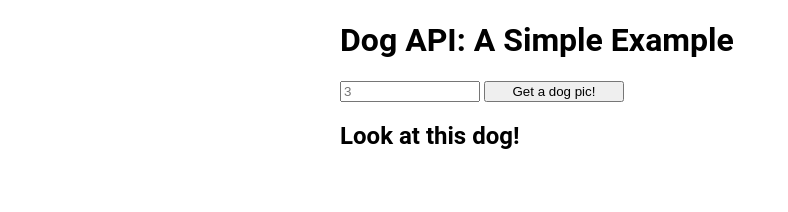
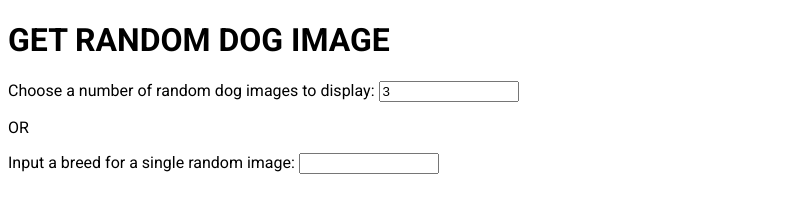
Before and after one commit to thinkful-ei-firefly/Dog-API-Vincent-Julian, a plain HTML site: page index.html in a window 1280 px wide. Shown: the whole page, without its empty margins (0-788 px from the left). Drawn offline with nearby package versions, Linux system fonts and the light colour scheme.

Commit message:
Update index.html

```diff
--- a/index.html
+++ b/index.html
@@ -1,29 +1,32 @@
 <!DOCTYPE html>
 <html lang="en">
-
 <head>
   <meta charset="UTF-8">
   <meta name="viewport" content="width=device-width, initial-scale=1.0">
   <meta http-equiv="X-UA-Compatible" content="ie=edge">
-  <title>Dog API Example</title>
-  <link rel="stylesheet" href="index.css">
-  <script src="https://code.jquery.com/jquery-3.3.1.js" integrity="sha256-2Kok7MbOyxpgUVvAk/HJ2jigOSYS2auK4Pfzbm7uH60="
-    crossorigin="anonymous"></script>
+  <title>Document</title>
+  <link href="https://fonts.googleapis.com/css?family=Roboto:400,700&display=swap" rel="stylesheet">
+  <link href="index.css" rel="stylesheet">
 </head>
-
 <body>
-  <div class="container">
-    <h1>Dog API: A Simple Example</h1>
-
-    <form>
-      <input type="number" id="dogs" name="numOfDogs" min="1" max="50" placeholder="3" required>
-      <input type="submit" value="Get a dog pic!">
+  <header><h1>GET RANDOM DOG IMAGE</h1></header>
+  <main>
+    <form class="rando-dog">
+      <label for="number">Choose a number of random dog images to display:</label>
+      <input type="number" id="number" name="number" value="3" min="1" max="50" required>
     </form>
-    <section class="results-img">
-      <h2>Look at this dog!</h2>
+    <p>OR</p>
+    <form class="select-breed">
+      <label for="breed">Input a breed for a single random image:</label>
+      <input type="text" id="breed" name="breed" required>
+    </form>
+    <section class="dog-imgs">
     </section>
-  </div>
+  </main>
+  <script
+  src="https://code.jquery.com/jquery-3.4.1.slim.min.js"
+  integrity="sha256-pasqAKBDmFT4eHoN2ndd6lN370kFiGUFyTiUHWhU7k8="
+  crossorigin="anonymous"></script>
   <script src="index.js"></script>
 </body>
-
 </html>
```
